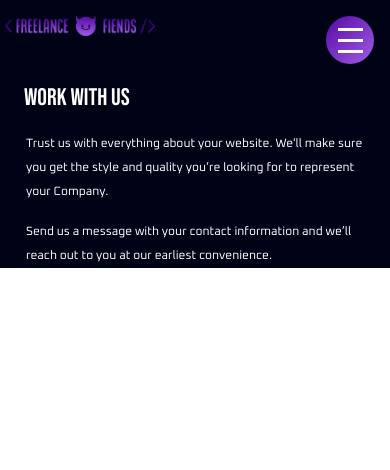
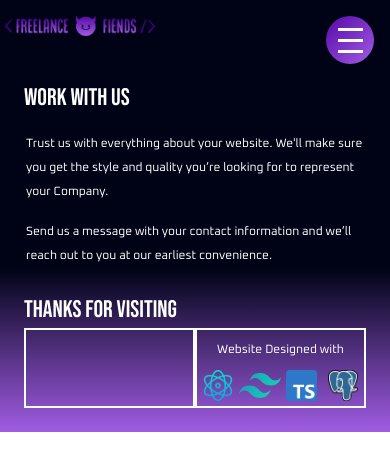
Before and after one commit to Matthewleslie12/FLF, a React (Vite) app: page / in a window 390 px wide. Shown: the top 470 px of the page. Built offline with nearby package versions, Linux system fonts and the light colour scheme.

Commit message:
Create mobile footer

```diff
--- /dev/null
+++ b/src/components/Footer/Footer.tsx
@@ -0,0 +1,34 @@
+import react from '../../assets/Tech-icons/react.png';
+import tailwind from '../../assets/Tech-icons/tailwind-css.svg';
+import typescript from '../../assets/Tech-icons/Typescript_logo_2020.svg.png';
+import post from '../../assets/Tech-icons/Postgresql_elephant.svg.png';
+
+const Footer = () => {
+    return (
+        <section className="flex-col footer-gradient-2 text-xs px-[1.5rem] py-[1.5rem] ">
+            <h1 className="text-white font-bebas">
+                THANKS FOR VISITING
+            </h1>
+            <div className="flex justify-between ">
+                <div className="w-[50%] border-solid border-2 border-white h-[80px] flex justify-center items-center">
+                    {/* <PingPong /> */}
+                </div>
+                <div className="w-[50%] border-solid border-2 border-white h-[80px] ">
+                    <div className="flex-col">
+                        <span className="flex text-[12px] text-white leading-[40px] align-middle justify-center font-oxanium">
+                            Website Designed with
+                        </span>
+                        <div className="flex flex-row justify-between">
+                            <img src={react} alt="React Logo" className="w-[25%] aspect-[4/3] object-contain" />
+                            <img src={tailwind} alt="React Logo" className="w-[25%] aspect-[4/3] object-contain" />
+                            <img src={typescript} alt="React Logo" className="w-[25%] aspect-[4/3] object-contain" />
+                            <img src={post} alt="React Logo" className="w-[25%] aspect-[4/3] object-contain" />
+                        </div>
+                    </div>
+                </div>
+            </div>
+        </section>
+    );
+}
+
+export default Footer;
--- a/src/index.css
+++ b/src/index.css
@@ -63,6 +63,14 @@
     );
 }
 
+.footer-gradient-2 {
+  background-image: linear-gradient(
+    to bottom,
+    transparent,
+    #A05CE3
+  );
+}
+
 .hamburger-gradient {
     background-image: linear-gradient(
       to bottom right,
--- a/src/pages/HomePage.tsx
+++ b/src/pages/HomePage.tsx
@@ -1,11 +1,13 @@
 import NavBar from "../components/Nav/NavBar";
 import WorkWithUs from "../components/WorkWithUs.tsx/WorkWithUs";
+import Footer from "../components/Footer/Footer";
 
 const HomePage = () => {
   return (
     <div className="">
       <NavBar />
       <WorkWithUs />
+      <Footer />
     </div>
   );
 };
```
Also changed, not shown: tailwind.config.js (+8 -0 lines), src/assets/Tech-icons/Typescript_logo_2020.svg.png (added).
